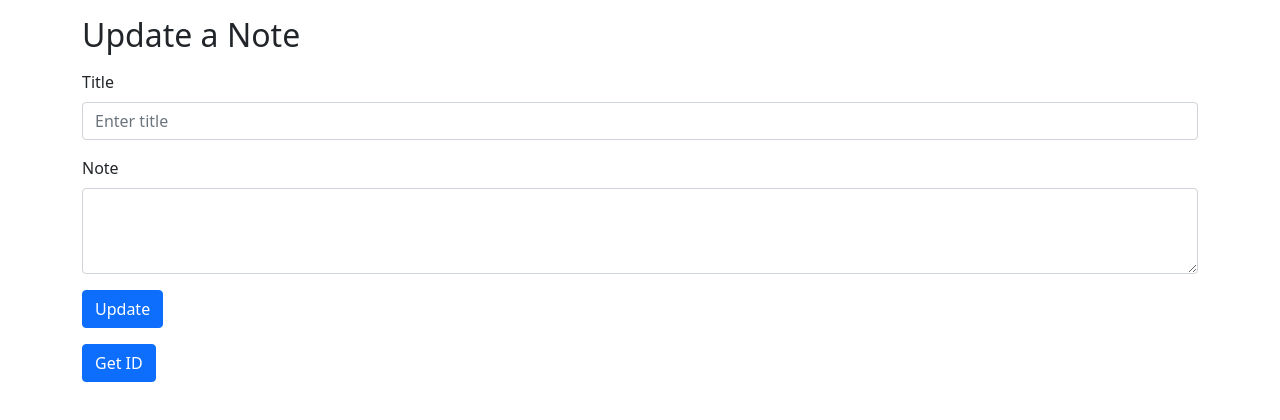
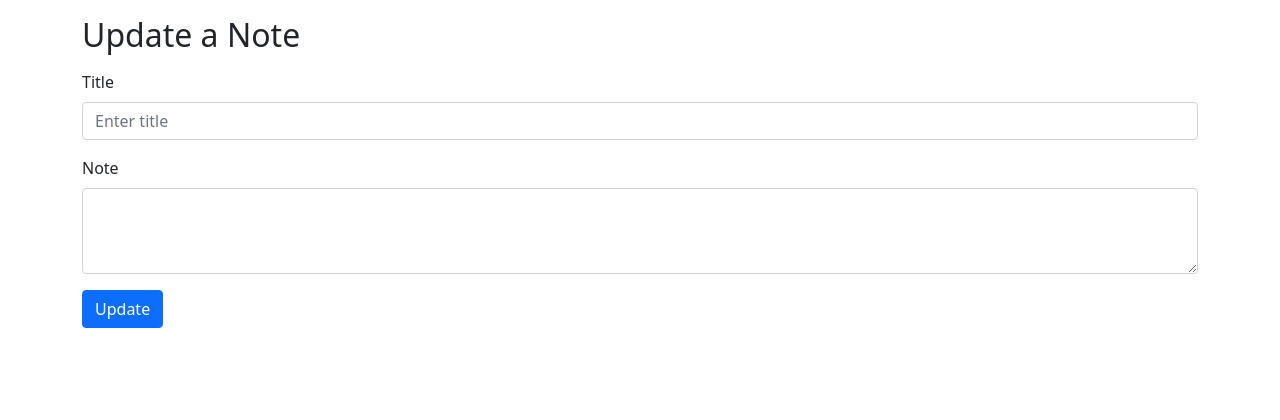
Before and after one commit to LoukasSekoulidis/papaya-app, a React (Create React App) app in the folder frontend/: page /home/note/1 in a window 1280 px wide. Shown: the top 420 px of the page. Built offline with nearby package versions, Linux system fonts and the light colour scheme; no server answers.

Commit message:
removing debug button for update feature

```diff
--- a/frontend/src/components/note/UpdateNoteForm.js
+++ b/frontend/src/components/note/UpdateNoteForm.js
@@ -8,8 +8,8 @@ import { Button, Container, Alert } from 'react-bootstrap'
 import Form from 'react-bootstrap/Form'
 
 // API
+const noteAPI = require('../../api/note-api')
 
-const noteAPI = require('../../api/note-api')
 
 export default function UpdateNoteForm() {
 
@@ -75,7 +75,6 @@ export default function UpdateNoteForm() {
       </Button>
       </Form>
       {/* <div>{error}</div> */}
-      <Button variant='primary' onClick={()=> {getNote()}}>Get ID</Button>
       <Alert show={show} key={'danger'} variant={'danger'}>
       {error}
       </Alert>
```
